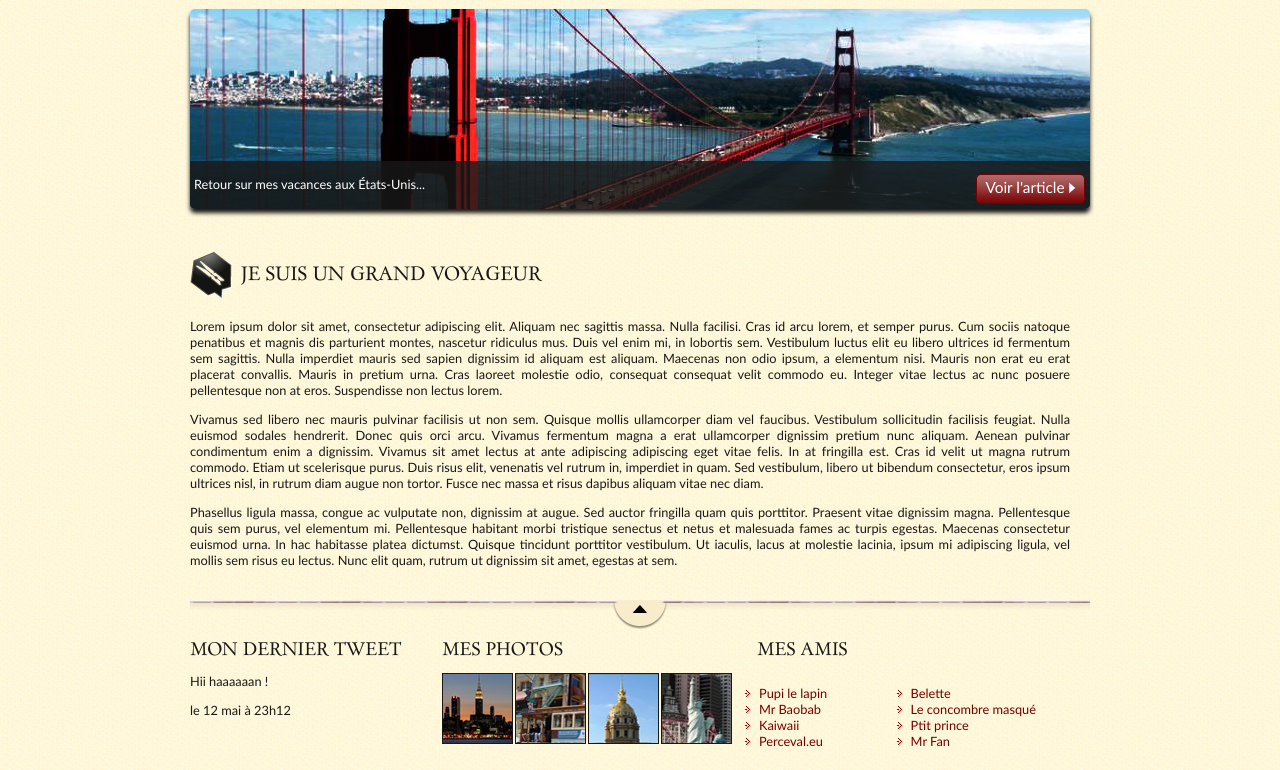
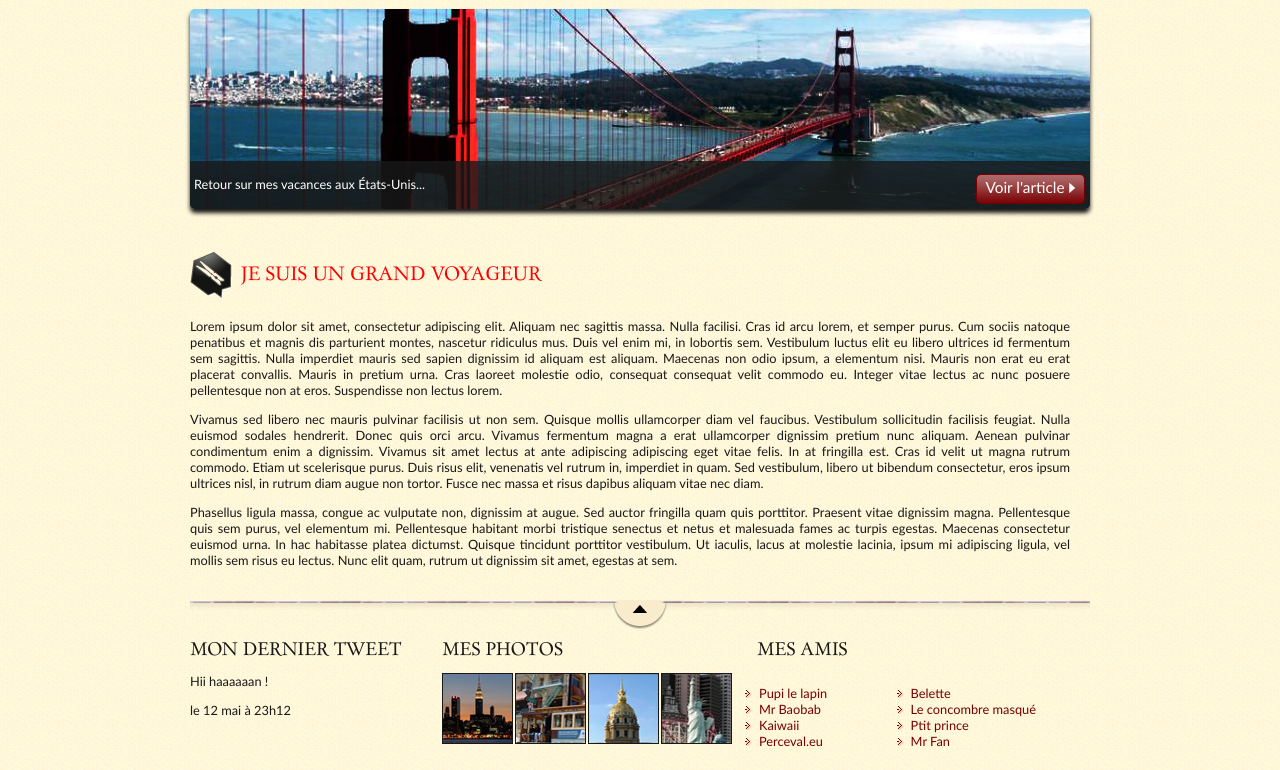
Before and after one commit to Dixen-Naxos/cours_git, a plain HTML site: page index.html in a window 1280 px wide. Shown: the part 124-894 px from the top of the page. Drawn offline with Linux system fonts and the light colour scheme.

Commit message:
Make h1 red

```diff
--- a/style.css
+++ b/style.css
@@ -45,7 +45,9 @@ section h1, footer h1, nav a
     font-weight: normal;
     text-transform: uppercase;
 }
-
+section h1{
+    color : red;
+}
 /* Header */
 
 header
```
